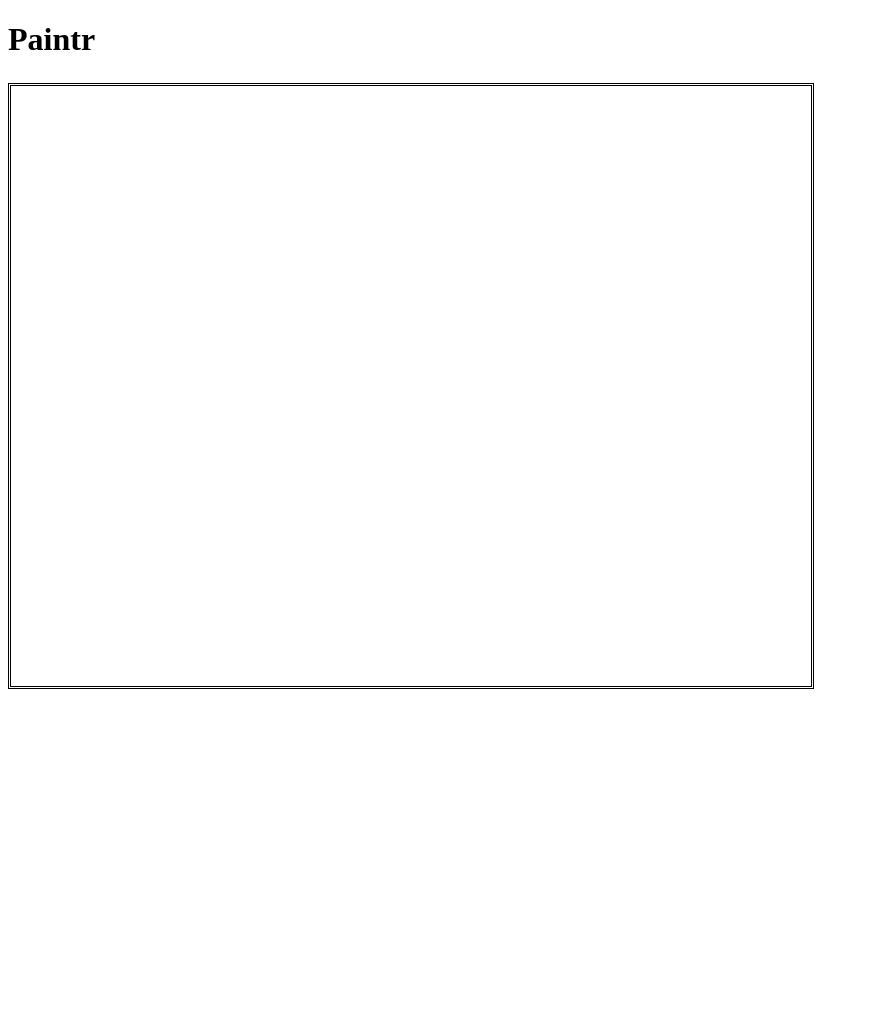
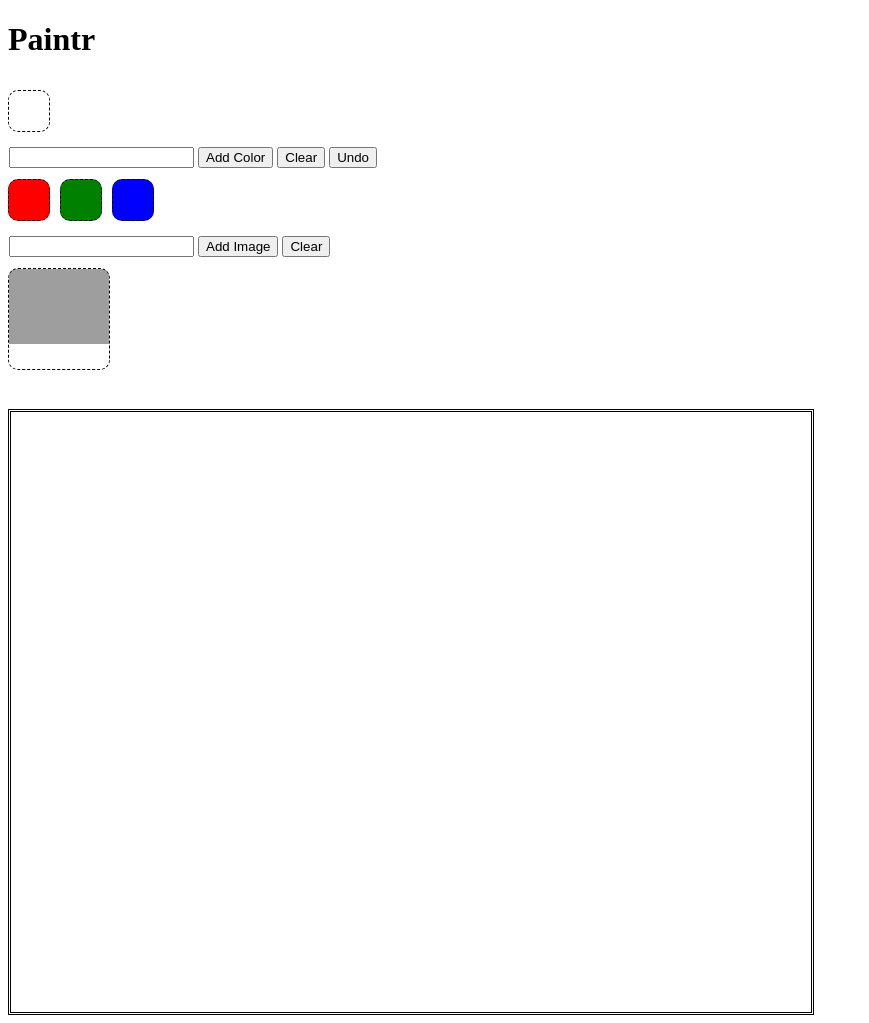
Before and after one commit to amadden80/wdi_painr, a Rails app: page / in a window 1280 px wide. Shown: the whole page, without its empty margins (0-869 px from the left). Before the commit the page ends 689 px from the top, so only its background shows below. Run offline with Rails 7, Linux system fonts and the light colour scheme; some libraries are stand-ins or nearby versions; grey boxes are pictures that could not be loaded.

Commit message:
Undo functions

```diff
--- a/app/assets/javascripts/paintr.js
+++ b/app/assets/javascripts/paintr.js
@@ -1,12 +1,142 @@
 // Define your functions here
 
 
-//Bind your events here
-$(document).ready(function(){
-  console.log('The DOM is loaded!');
-});
+// //Bind your events here
+// $(document).ready(function(){
+//   console.log('The DOM is loaded!');
+// });
+
+
+var current_color = '';
+var is_painting = false;
+var undoMemory = [[]]
+var strokeNum = 0;
+
+function add_color(color_choice){
+
+  var color_input = $('#color-input').val()
+  var color_choice = color_input || color_choice
+  // var color_choice = color_choice || color_input;
+
+  console.log('Color Added:' + color_choice)
+  var new_swatch = $('<div>')
+  new_swatch.addClass('swatch');
+  new_swatch.css('background-color', color_choice);
+  $('#pallette').append(new_swatch)
+  $('#color-input').val('')
+}
+
+function add_image(image_choice){
+
+  var image_input = $('#image-input').val()
+  var image_choice = image_input || image_choice
+
+  console.log('Image Added:' + image_choice)
+  var new_image_swatch = $('<div>')
+  new_image_swatch.addClass('image-swatch');
+  new_image_swatch.css('background-image', 'url(\'' + image_choice + '\')');
+  new_image_swatch.css('background-repeat', 'no-repeat');
+  new_image_swatch.css('background-size', '100%');
+  $('#image-pallette').append(new_image_swatch)
+  $('#image-input').val('')
+}
+
+function select_color(){
+  var color = $(this).css('background-color')
+  $('#selected-color').css('background-color', color)
+  current_color = color
+}
+
+function select_image(){
+  var image = $(this).css('background-image')
+  $('#canvas').css('background-image', image)
+  $('#canvas').css('background-repeat', 'no-repeat');
+  $('#canvas').css('background-size', '100%');
+}
+
+function draw(){
+  console.log(is_painting)
+  if (is_painting){
+    $(this).css('background-color', current_color)
+  }
+}
+
+function populate_canvas(){
+  for (var i = 0; i<1200; i++){
+  var dot = $('<div id=dot_'+i+'></div>');
+  dot.addClass('paint-dot');
+  $('#canvas').prepend(dot);
+  }
+}
+
+function clear_pallette(){
+  $('#pallette').empty()
+}
+
+function clear_image_pallette(){
+  $('#image-pallette').empty()
+}
+
+function genMemory(){
+  var newMem = [];
+  var numchilds = $('#canvas').children().length;
+  for(var i=0; i<numchilds; i++){
+    if($('#dot_'+i).css('background-color')!='rgba(0, 0, 0, 0)' ){
+      newMem.push(['#dot_'+i, $('#dot_'+i).css('background-color')])
+    }
+  }
+  undoMemory.push(newMem)
+}
+
+
+function undo(){
+  undoMemory.pop()
+  var lastState = undoMemory.pop()
+  var numchilds = $('#canvas').children().length;
+  for(var i=0; i<numchilds; i++){
+    $('#dot_'+i).css('background-color', '')
+  }
+  for(var i=0; i<lastState.length; i++){
+    cell = lastState[i];
+    $(cell[0]).css('background-color', cell[1])
+  }
+}
+
 
 //Alternate (pretty) way to run code after DOM load
-// $(function(){
-//   console.log('The DOM is loaded (v2)!');
-// });
+$(function(){
+  // console.log('DOM loaded...');
+  populate_canvas();
+  add_color('red')
+  add_color('green')
+  add_color('blue')
+  add_image('http://AndrewMadden.com/images/face.png')
+
+  $('#add-color').on('click', add_color)
+  $('#clear-pallette').on('click', clear_pallette)
+  $('#undo').on('click', undo)
+  $('#pallette').on('click', '.swatch', select_color)
+  $('#canvas').on('mouseover', '.paint-dot', draw)
+
+  $('#add-image').on('click', add_image)
+  $('#clear-image-pallette').on('click', clear_image_pallette)
+  $('#image-pallette').on('click', '.image-swatch', select_image)
+
+
+  $('#canvas').on('mousedown', function(){
+    is_painting = true
+    })
+  $('#canvas').on('mouseup', function(){
+    is_painting = false
+     genMemory()
+  })
+  $('#canvas').on('mouseleave', function(){
+    if (is_painting){
+      is_painting = false
+     genMemory()
+   }
+
+  })
+
+
+})
--- a/app/assets/stylesheets/paintr.css
+++ b/app/assets/stylesheets/paintr.css
@@ -1,7 +1,45 @@
-#canvas
-{
+#canvas{
   margin-top: 25px;
   width: 800px;
   height: 600px;
   border: 3px double black;
 }
+
+
+.swatch{
+  height: 40px;
+  width:40px;
+  border:1px dashed black;
+  -webkit-border-radius: 10px;
+  -moz-border-radius: 10px;
+  border-radius: 10px;
+  margin: 10px 10px 10px 0px;
+  display:inline-block;
+}
+
+.image-swatch{
+  height:100px;
+  width:100px;
+  border:1px dashed black;
+  -webkit-border-radius: 10px;
+  -moz-border-radius: 10px;
+  border-radius: 10px;
+  margin: 10px 10px 10px 0px;
+  display:inline-block;
+}
+
+.paint-dot{
+  width:20px;
+  height:20px;
+  display: inline-block;
+  margin: 0px;
+  padding: 0px;
+  float: left;
+}
+
+#color-controls{
+  margin:1px;
+}
+#image-input-controls{
+  margin:1px;
+}
--- a/app/views/home/index.html.haml
+++ b/app/views/home/index.html.haml
@@ -1,2 +1,20 @@
 %h1 Paintr
+
+#selected-color.swatch
+
+#color-controls
+  %input#color-input{input:'text'}
+  %button#add-color Add Color
+  %button#clear-pallette Clear
+  %button#undo Undo
+
+#pallette
+
+#image-input-controls
+  %input#image-input{input:'text'}
+  %button#add-image Add Image
+  %button#clear-image-pallette Clear
+
+#image-pallette
+
 #canvas
```
